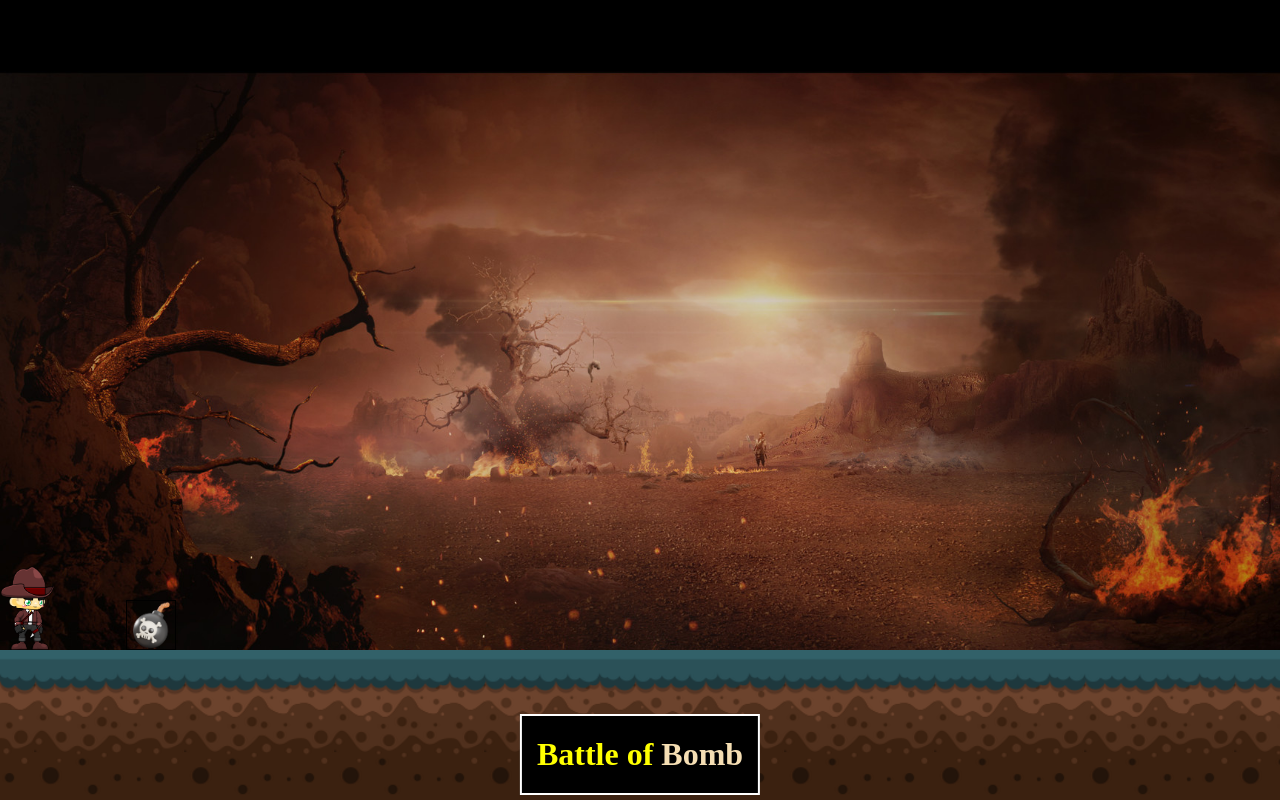
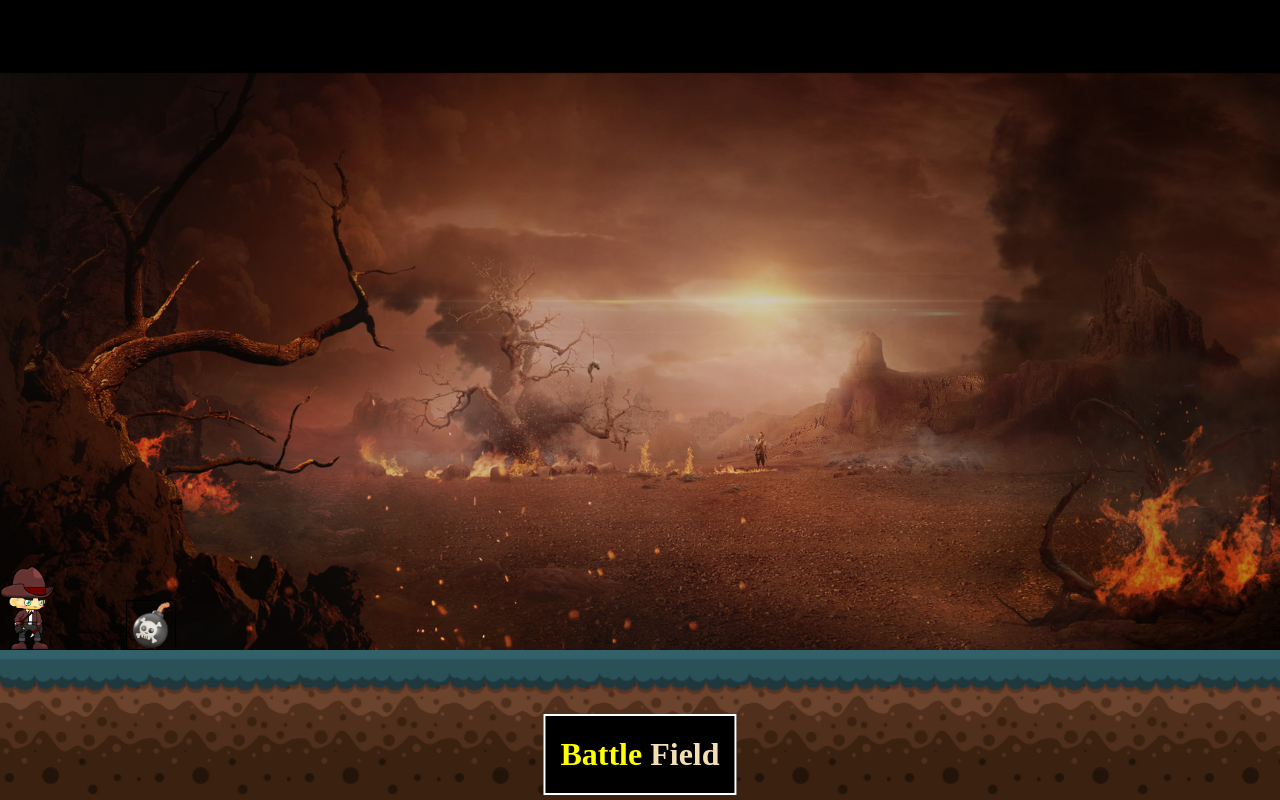
Before and after one commit to sandarubc/mini-game, a plain HTML site: page index.html in a window 1280 px wide. Drawn offline with Linux system fonts and the light colour scheme.

```diff
--- a/index.html
+++ b/index.html
@@ -9,7 +9,7 @@
     <script defer src="./js/index.js"></script>
 </head>
 <body>
-    <div id="title"><div><h1><span>Battle of</span> Bomb</h1></div></div>
+    <div id="title"><div><h1><span>Battle </span> Field</h1></div></div>
     <div id="player"></div>
     <div id="ground"></div>
     <div id="outmsg" class="msg">Game Over</div>
```
Also changed, not shown: image/Screenshot.png (added), 1 other file.
